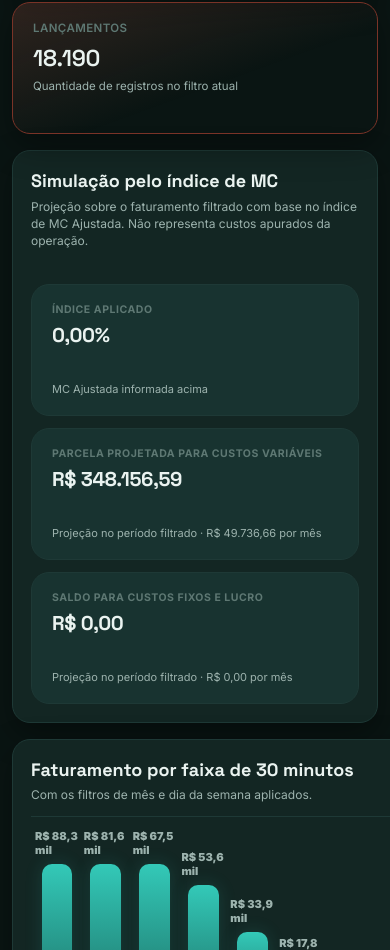
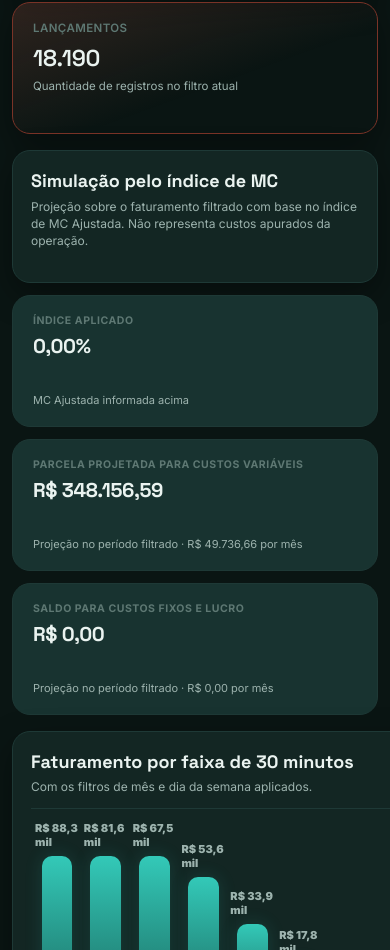
Before and after one commit to NevesPNG68/horario, a plain HTML site: page index.html in a window 390 px wide. Shown: the part 1329-2279 px from the top of the page. Drawn offline with Linux system fonts and the light colour scheme.

Commit message:
Ajusta consistência dos cards no mobile

```diff
--- a/index.html
+++ b/index.html
@@ -157,6 +157,8 @@ td{font-size:13px}
   .hero{padding:18px;align-items:flex-start;flex-direction:column}
   .cards,.decision-metrics{grid-template-columns:1fr}
   .filters{grid-template-columns:1fr}
+  .decision-panel{padding:0;background:transparent;border:0;box-shadow:none;gap:12px}
+  .decision-panel>div:first-child{padding:18px;background:var(--surface);border:1px solid var(--line);border-radius:var(--radius);box-shadow:var(--shadow)}
   .card,.decision-metric{min-height:132px;padding:18px 20px;border-radius:var(--radius)}
   .decision-metric{display:flex;flex-direction:column}
   .decision-metric small{margin-top:auto}
```
